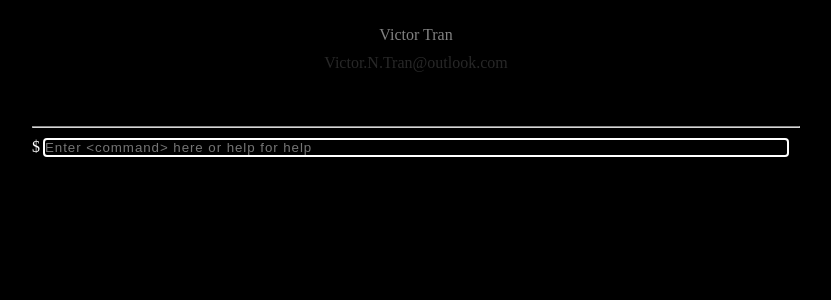
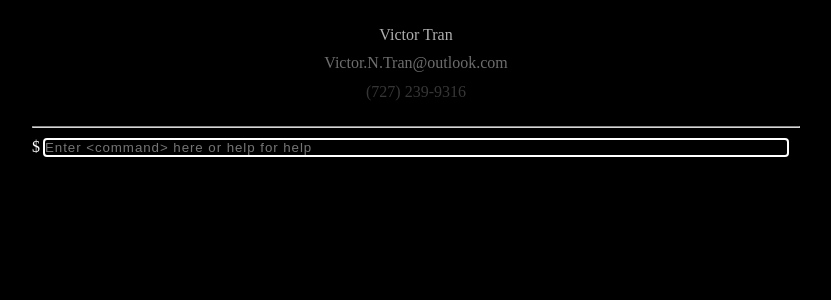
Before and after one commit to iVictor-Git/iVictor-Git.github.io, a React app: page / in a window 1280 px wide. Shown: the top 300 px of the page, without its empty margins (224-1055 px from the left). Built offline with nearby package versions, Linux system fonts and the light colour scheme.

Commit message:
quality of life changes

```diff
--- a/src/components/Resume/Header/Header.js
+++ b/src/components/Resume/Header/Header.js
@@ -19,20 +19,21 @@ class Header extends Component {
 		const component = this.LoadInfoComponent();
 		this.setState({ component }, () => {
 			// after component is set in state
-			const Component = this.state.component;
 			if (Component) {
+				const Component = this.state.component;
+				const FadeIn = this.props.fadeIn;
 				// map data into component set
 				const dataSet = this.props.data.map((data, index) => {
-					const delay = (index + 1) * 500;
-					const FadeIn = this.props.fadeIn;
+					const delay = (index + 1) * 300;
 					return (
 						// Info takes data, className as props
 						// FadeIn takes a delay in ms
-						<FadeIn delay={delay} key={index} >
+						<FadeIn delay={delay} key={delay} >
 							<Component className={styles.Info} data={data} />
 						</FadeIn>
 					)
 				})
+
 				this.setState(() => {
 					return { componentList: dataSet };
 				})
@@ -45,6 +46,7 @@ class Header extends Component {
 		return (
 			<div className={styles.Header} >
 				{this.state.componentList}
+
 			</div>
 		)
 	}
```
